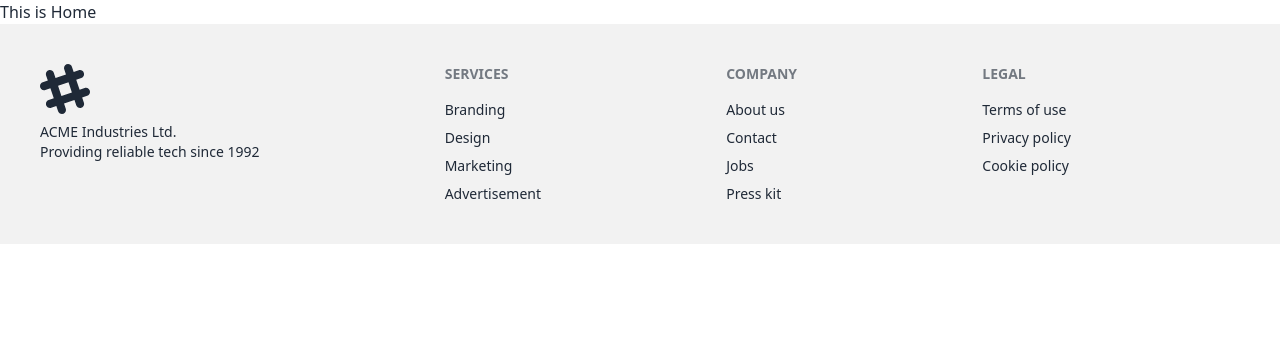
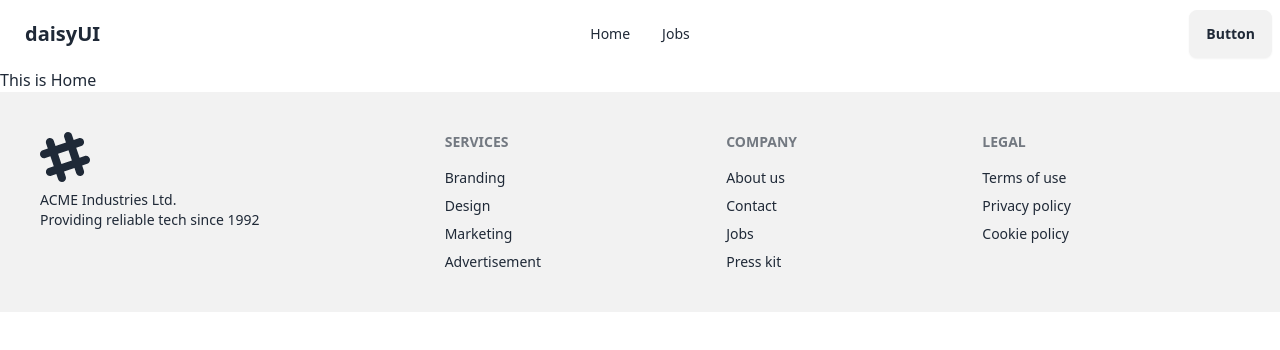
Before and after one commit to Shariful4447/Career-Hub-Project-With-React-tailwind-DaisyUi, a React (Vite) app: page / in a window 1280 px wide. Shown: the top 350 px of the page. Built offline with nearby package versions, Linux system fonts and the light colour scheme.

Commit message:
Navbar and Footer added

```diff
--- /dev/null
+++ b/src/Components/Header/Header.jsx
@@ -0,0 +1,36 @@
+
+
+const Header = () => {
+    const links = <>
+        <li><a>Home</a></li>
+        <li><a>Jobs</a></li>
+    </>
+    return (
+        <div>
+            <div className="navbar bg-base-100">
+                <div className="navbar-start">
+                    <div className="dropdown">
+                    <div tabIndex={0} role="button" className="btn btn-ghost lg:hidden">
+                        <svg xmlns="http://www.w3.org/2000/svg" className="h-5 w-5" fill="none" viewBox="0 0 24 24" stroke="currentColor"><path strokeLinecap="round" strokeLinejoin="round" strokeWidth="2" d="M4 6h16M4 12h8m-8 6h16" /></svg>
+                    </div>
+                    <ul tabIndex={0} className="menu menu-sm dropdown-content mt-3 z-[1] p-2 shadow bg-base-100 rounded-box w-52">
+                     {links}
+                    </ul>
+                    </div>
+                    <a className="btn btn-ghost text-xl">daisyUI</a>
+                </div>
+                <div className="navbar-center hidden lg:flex">
+                    <ul className="menu menu-horizontal px-1">
+                   {links}
+                    </ul>
+                </div>
+                <div className="navbar-end">
+                    <a className="btn">Button</a>
+                </div>
+            </div>
+
+        </div>
+    );
+};
+
+export default Header;
--- a/src/Components/Root/Root.jsx
+++ b/src/Components/Root/Root.jsx
@@ -1,10 +1,12 @@
 import { Outlet } from "react-router-dom";
 import Footer from "../Footer/Footer";
+import Header from "../Header/Header";
 
 
 const Root = () => {
     return (
         <div>
+            <Header></Header>
             <Outlet></Outlet>
             <Footer></Footer>
         </div>
```
